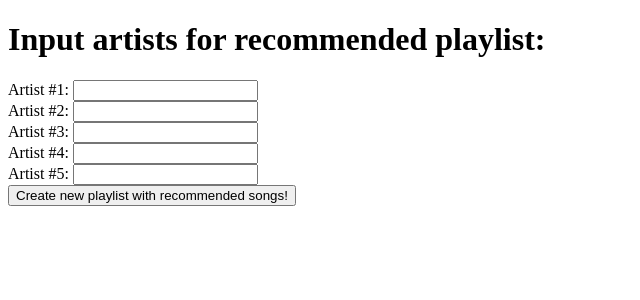
After one commit to jeffreyn12/CS411Project, a Node server app: page /artists in a window 1280 px wide. The commit adds this page. Shown: the top 300 px of the page, without its empty margins (0-640 px from the left). Run offline with Node 20, Linux system fonts and the light colour scheme.

```diff
--- a/firstapp/app.js
+++ b/firstapp/app.js
@@ -2,7 +2,6 @@ const express = require('express');
 //router
 var indexRouter = require('./routes/index');
 const app = express();
-
 
 
 
@@ -15,6 +14,9 @@ app.set('view engine', 'ejs');
 app.use(express.static('public'));
 app.use('/css', express.static(__dirname + 'public/css'));
 app.use('/js', express.static(__dirname + 'public/js'));
+app.use(express.urlencoded({
+    extended: true
+}))
 
 //router
 app.use('/', indexRouter);
@@ -31,6 +33,8 @@ app.use(function(err, req, res, next) {
     res.render('error');
 });
 
-
+app.post('/newPlaylist', (req, res) => {
+    res.send('You sent the following artists: ' + req.body.artist1 + ", " + req.body.artist2 + ", " + req.body.artist3 + ", " + req.body.artist4 + ", " + req.body.artist5);
+})
 
 app.listen(PORT,() => console.log(`Server started on port ${PORT}`));
--- a/firstapp/routes/index.js
+++ b/firstapp/routes/index.js
@@ -196,6 +196,39 @@ router.get('/spotifyrecfromtrack', (req, res) => {
   });
 });
 
+router.get('/loginYoutube', (req, res) => {
+  youtube=true; // replace with actual login thing later
+  res.render('index', {
+    youtube,
+    spotify,
+    apple,
+  atleastonelogin});
+});
+
+router.get('/getArtists', async(req, res) => {
+  res.redirect('http://localhost:8888/artists')
+})
+
+router.get('/artists', async(req, res) => {
+  res.render('artists');
+})
+
+// router.get('/newPlaylist', async(req, res) => {
+
+// })
+
+// router.get('/loginSpotify', (req,res) => {
+//   var state = generateRandomString(16);
+//   res.redirect('https://accounts.spotify.com/authorize?' +
+//   querystring.stringify({
+//     response_type: 'code',
+//     client_id: client_id,
+//     scope: scopes,
+//     redirect_uri: redirect_uri,
+//     state: state
+//   }));
+// });
+
 // router.get('/getNewPlaylist', async (req,res) => {
 
 //   var options = {
--- /dev/null
+++ b/firstapp/views/artists.ejs
@@ -0,0 +1,26 @@
+<!DOCTYPE html>
+<html lang="en">
+<head>
+    <meta charset="UTF-8">
+    <meta http-equiv="X-UA-Compatible" content="IE=edge">
+    <meta name="viewport" content="width=device-width, initial-scale=1.0">
+    <title>About</title>
+</head>
+<body>
+    <h1> Input artists for recommended playlist:</h1>
+    <a href="/artists"></a>
+    <form action="/newPlaylist", method='POST'>
+        <label for="artist1"> Artist #1:</label>
+        <input type="text" id="artist1"> <br>
+        <label for="artist2"> Artist #2:</label>
+        <input type="text" id="artist2"> <br>
+        <label for="artist3"> Artist #3:</label>
+        <input type="text" id="artist3"> <br>
+        <label for="artist4"> Artist #4:</label>
+        <input type="text" id="artist4"> <br>
+        <label for="artist5"> Artist #5:</label>
+        <input type="text" id="artist5"> <br>
+        <input type="submit" value="Create new playlist with recommended songs!">
+    </form>
+</body>
+</html>
```
Also changed, not shown: firstapp/views/index.ejs (+7 -0 lines).
